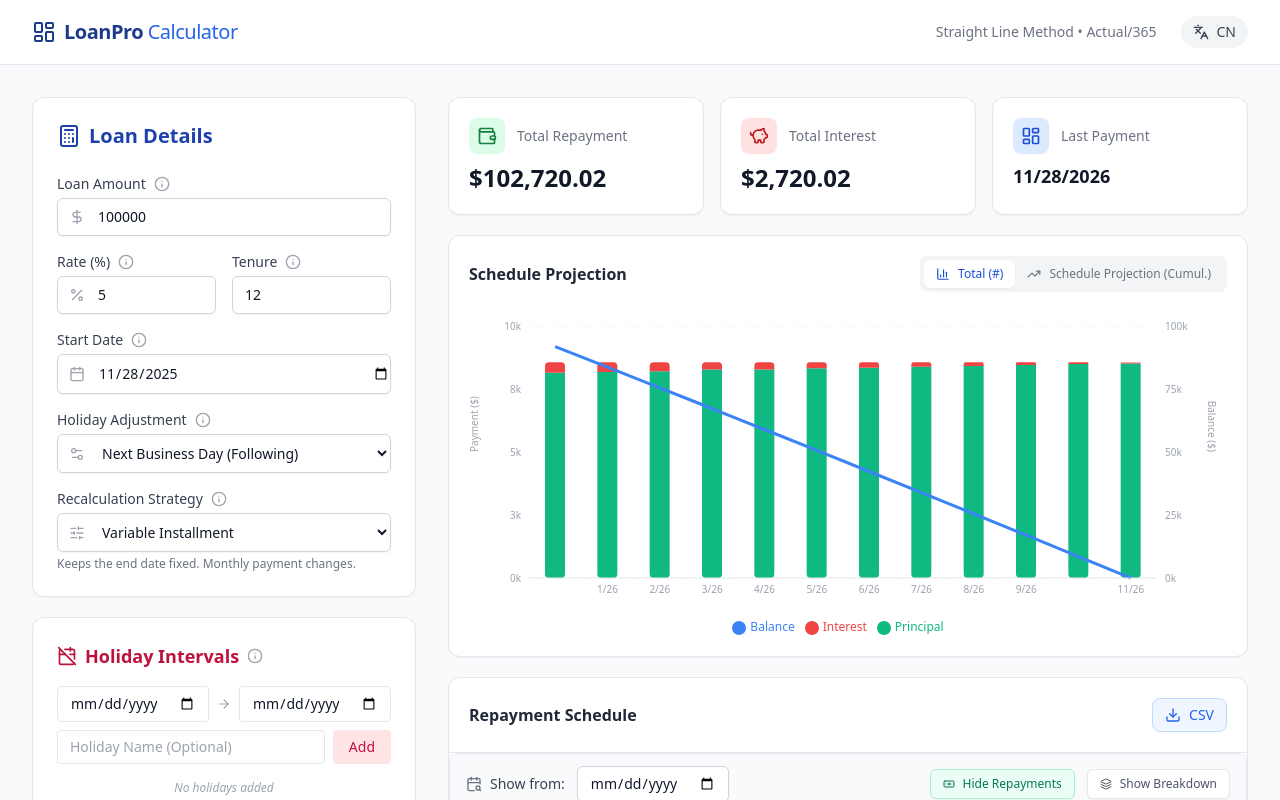
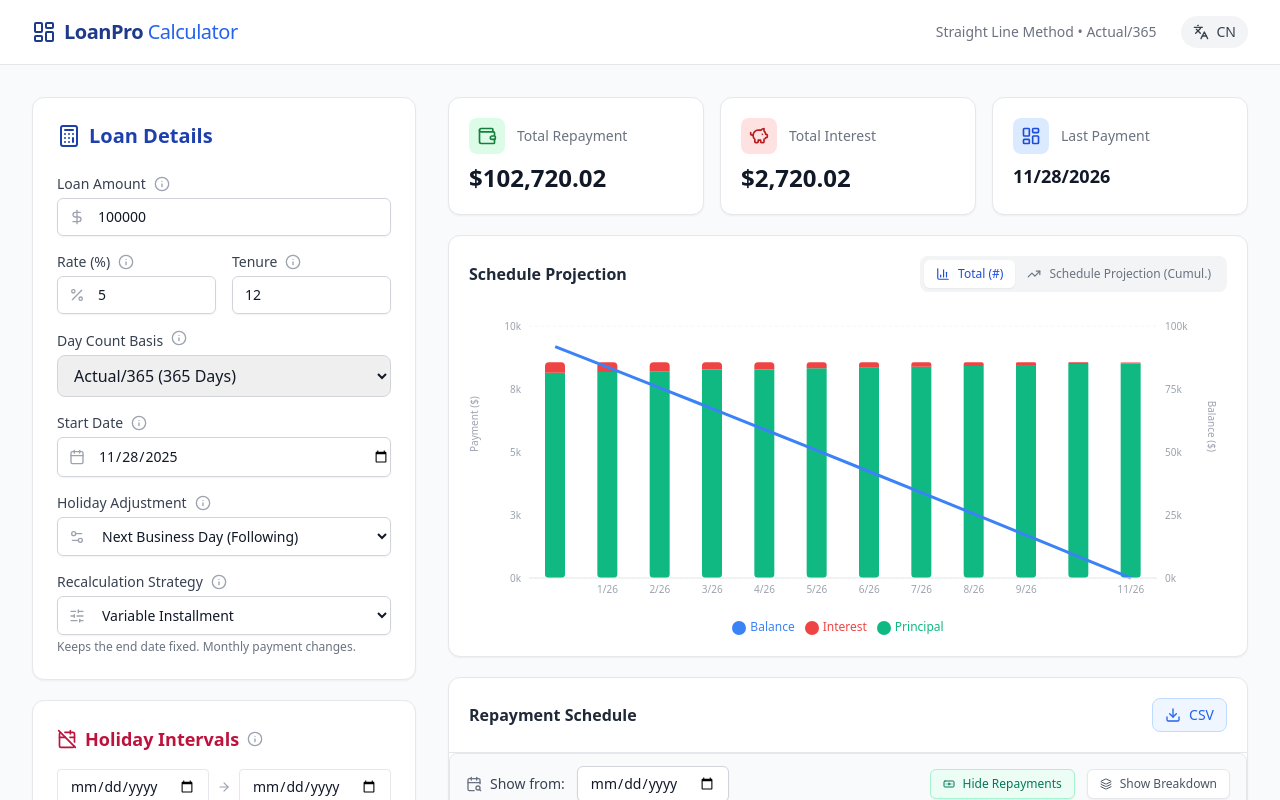
Before and after one commit to ryankklam/LoanProCalculator, a React (Vite) app: page / in a window 1280 px wide. Shown: the top 800 px of the page. Built offline with nearby package versions, Linux system fonts and the light colour scheme.

Commit message:
feat(ui): Add day count basis dropdown

```diff
--- a/components/ConfigurationPanel.tsx
+++ b/components/ConfigurationPanel.tsx
@@ -99,6 +99,21 @@ export const ConfigurationPanel: React.FC<Props> = ({ params, onChange }) => {
             </div>
         </div>
 
+        <div className="mb-4">
+          <label className="block text-sm font-medium text-gray-700 mb-1">
+            {t.dayCountBasis}
+            <Tooltip text={t.dayCountBasisTooltip} />
+          </label>
+          <select
+            value={params.dayCountConvention}
+            onChange={(e) => onChange({ ...params, dayCountConvention: Number(e.target.value) as 360 | 365 })}
+            className="w-full border border-gray-300 rounded-lg px-3 py-2 focus:ring-2 focus:ring-blue-500 focus:border-blue-500"
+          >
+            <option value={365}>{t.actual365}</option>
+            <option value={360}>{t.thirty360}</option>
+          </select>
+        </div>
+
         <div>
           <label className="flex items-center text-sm font-medium text-gray-700 mb-1">
             {t.startDate}
```
